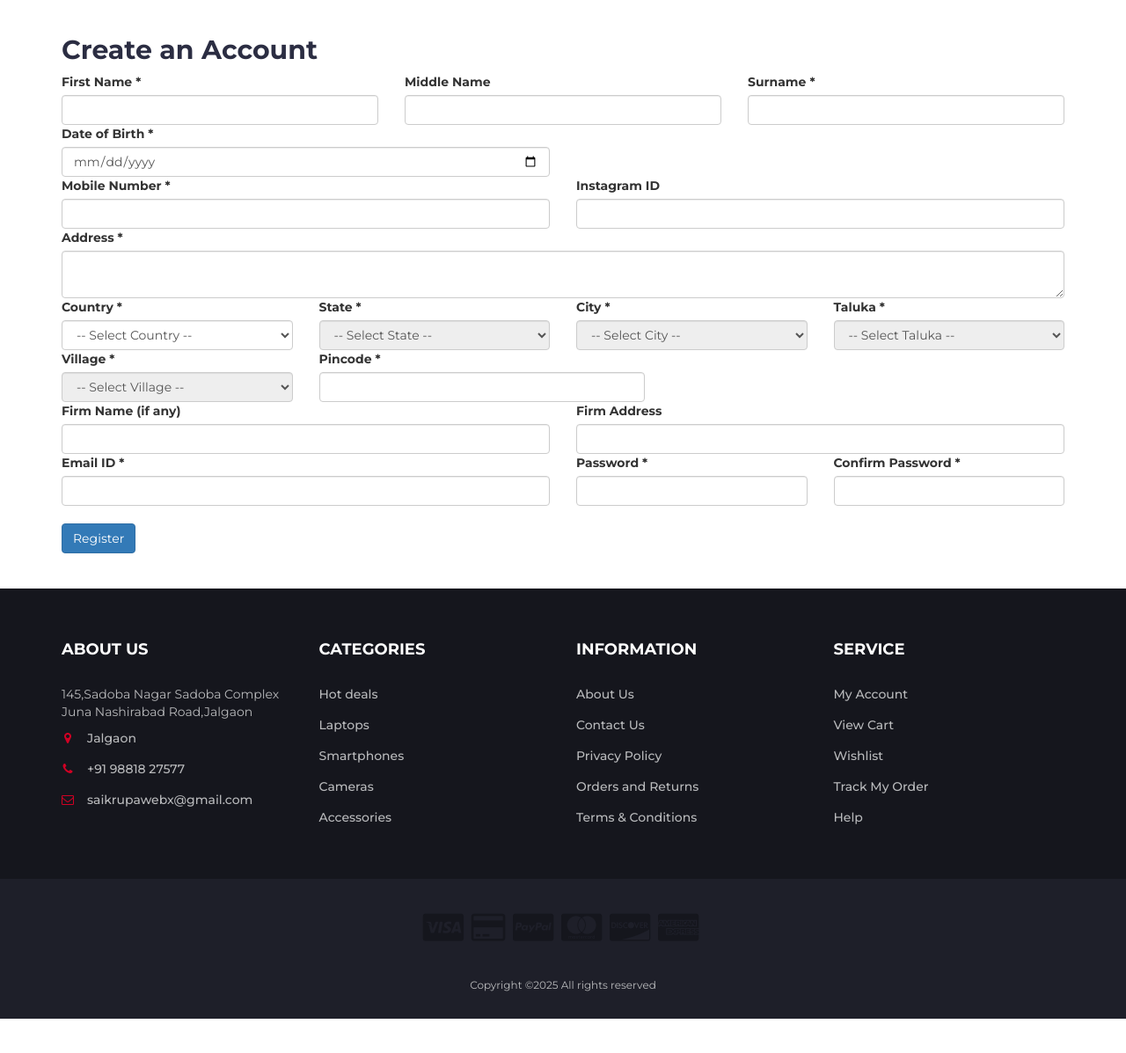
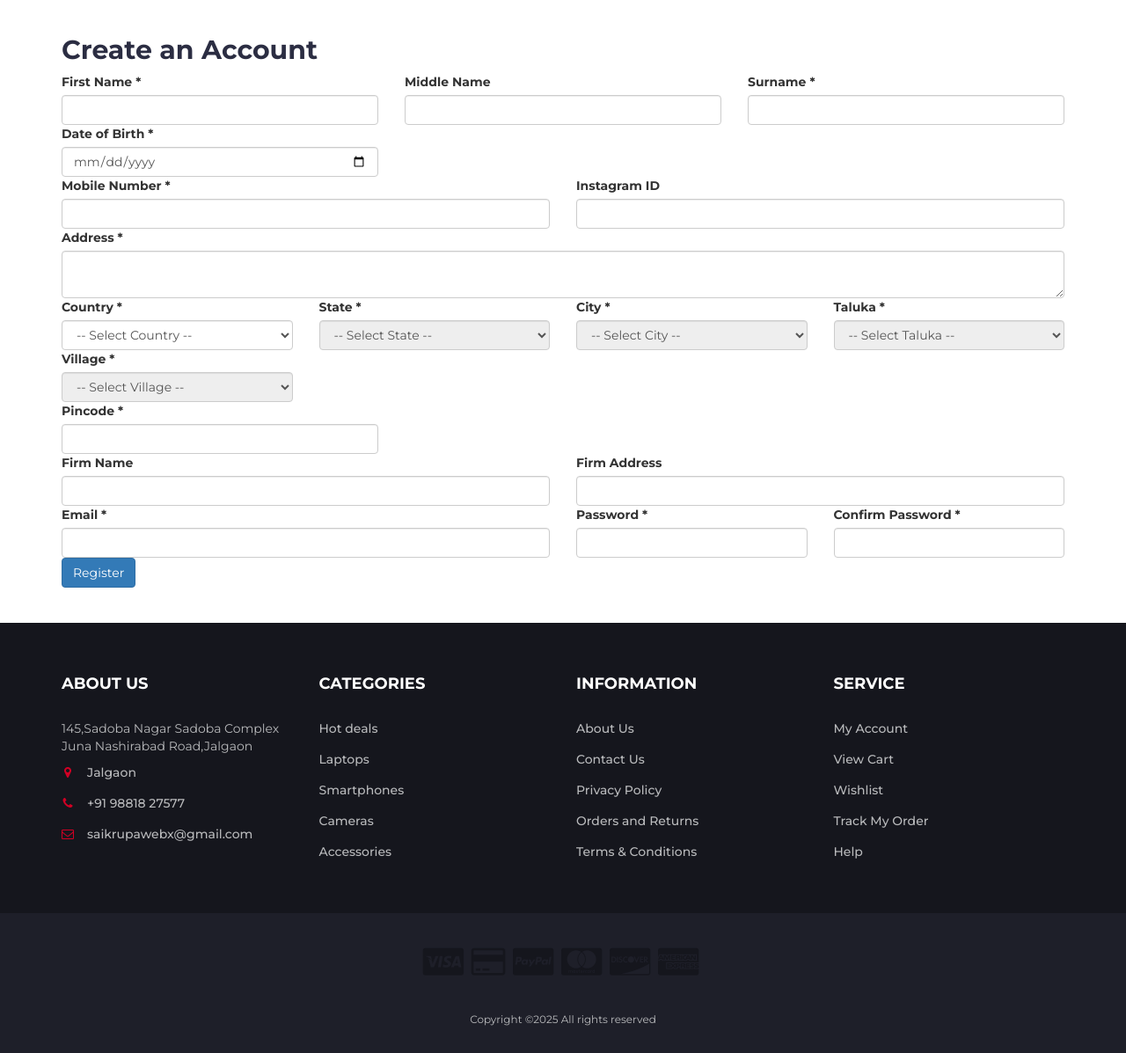
Before and after one commit to erprathamkshirsagar/Cameraoperators, a Django app: page /signup/ in a window 1280 px wide. Shown: the part 168-1365 px from the top of the page at 88% size. Before the commit the page ends 1326 px from the top, so only its background shows below. Run offline with Django 5.2, Linux system fonts and the light colour scheme; data that the repository does not hold is empty; some libraries are stand-ins or nearby versions.

Commit message:
Updated settings, gallery, index, signup templates and views

```diff
--- a/Cameraoperators/settings.py
+++ b/Cameraoperators/settings.py
@@ -144,3 +144,5 @@ MEDIA_ROOT = os.path.join(BASE_DIR, 'media')
 ALLOWED_HOSTS = ['*']
 # settings.py
 GEOIP_PATH = BASE_DIR / "geoip"
+DATA_UPLOAD_MAX_MEMORY_SIZE = 209715200   # 200 MB
+FILE_UPLOAD_MAX_MEMORY_SIZE = 209715200   # 200 MB
--- a/Mainproject/templates/signup.html
+++ b/Mainproject/templates/signup.html
@@ -9,57 +9,66 @@
 	<br>
 	<br>
 <!-- REGISTER FORM -->
-<div class="container mt-4">
+<div class="container mt-4 mb-5">
     <h2 class="mb-4">Create an Account</h2>
-    <form method="post" action="">
+
+    <form method="post" novalidate>
         {% csrf_token %}
 
-        <!-- Personal Details -->
+        <!-- ================= Personal Details ================= -->
         <div class="row">
             <div class="col-md-4 mb-3">
-                <label for="first_name">First Name *</label>
-                <input type="text" class="form-control" name="first_name" id="first_name" required>
+                <label class="form-label">First Name *</label>
+                <input type="text" class="form-control" name="first_name" required>
             </div>
+
             <div class="col-md-4 mb-3">
-                <label for="middle_name">Middle Name</label>
-                <input type="text" class="form-control" name="middle_name" id="middle_name">
+                <label class="form-label">Middle Name</label>
+                <input type="text" class="form-control" name="middle_name">
             </div>
+
             <div class="col-md-4 mb-3">
-                <label for="surname">Surname *</label>
-                <input type="text" class="form-control" name="surname" id="surname" required>
+                <label class="form-label">Surname *</label>
+                <input type="text" class="form-control" name="surname" required>
             </div>
         </div>
 
         <div class="row">
-            <div class="col-md-6 mb-3">
-                <label for="dob">Date of Birth *</label>
-                <input type="date" class="form-control" name="dob" id="dob" required>
+            <div class="col-md-4 mb-3">
+                <label class="form-label">Date of Birth *</label>
+                <input type="date" class="form-control" name="dob" required>
             </div>
         </div>
 
-        <!-- Contact Details -->
+        <!-- ================= Contact Details ================= -->
         <div class="row">
             <div class="col-md-6 mb-3">
-                <label for="mobile">Mobile Number *</label>
-                <input type="text" class="form-control" name="mobile" id="mobile" required>
+                <label class="form-label">Mobile Number *</label>
+                <input type="text"
+                       class="form-control"
+                       name="mobile"
+                       maxlength="10"
+                       pattern="\d{10}"
+                       title="Enter 10 digit mobile number"
+                       required>
             </div>
+
             <div class="col-md-6 mb-3">
-                <label for="insta_id">Instagram ID</label>
-                <input type="text" class="form-control" name="insta_id" id="insta_id">
+                <label class="form-label">Instagram ID</label>
+                <input type="text" class="form-control" name="insta_id">
             </div>
         </div>
 
-        <!-- Address -->
+        <!-- ================= Address ================= -->
         <div class="mb-3">
-            <label for="address">Address *</label>
-            <textarea class="form-control" name="address" id="address" rows="2" required></textarea>
+            <label class="form-label">Address *</label>
+            <textarea class="form-control" name="address" rows="2" required></textarea>
         </div>
 
-        <!-- Location Selection -->
+        <!-- ================= Location ================= -->
        <div class="row">
-            <!-- Country -->
     <div class="col-md-3 mb-3">
-                <label for="country">Country *</label>
+        <label class="form-label">Country *</label>
         <select class="form-control" name="country" id="country" required>
             <option value="">-- Select Country --</option>
             {% for country in countries %}
@@ -68,85 +77,167 @@
         </select>
     </div>
 
-            <!-- State -->
     <div class="col-md-3 mb-3">
-                <label for="state">State *</label>
+        <label class="form-label">State *</label>
         <select class="form-control" name="state" id="state" required disabled>
             <option value="">-- Select State --</option>
         </select>
     </div>
 
-            <!-- City -->
     <div class="col-md-3 mb-3">
-                <label for="city">City *</label>
+        <label class="form-label">City *</label>
         <select class="form-control" name="city" id="city" required disabled>
             <option value="">-- Select City --</option>
         </select>
     </div>
 
-            <!-- Taluka -->
     <div class="col-md-3 mb-3">
-                <label for="taluka">Taluka *</label>
+        <label class="form-label">Taluka *</label>
         <select class="form-control" name="taluka" id="taluka" required disabled>
             <option value="">-- Select Taluka --</option>
         </select>
     </div>
 
-            <!-- Village -->
-            <div class="col-md-3 mb-3 mt-3">
-                <label for="village">Village *</label>
+    <div class="col-md-3 mb-3">
+        <label class="form-label">Village *</label>
         <select class="form-control" name="village" id="village" required disabled>
             <option value="">-- Select Village --</option>
         </select>
     </div>
+</div>
 
 
-        <!-- Pincode -->
+        <!-- ================= Pincode ================= -->
         <div class="row">
             <div class="col-md-4 mb-3">
-                <label for="pincode">Pincode *</label>
-                <input type="text" class="form-control" name="pincode" id="pincode" maxlength="6" pattern="\d{6}"
-                       title="Enter 6 digit Pincode" required>
-            </div>
+                <label class="form-label">Pincode *</label>
+                <input type="text"
+                       class="form-control"
+                       name="pincode"
+                       maxlength="6"
+                       pattern="\d{6}"
+                       title="Enter 6 digit pincode"
+                       required>
             </div>
         </div>
 
-
-        <!-- Firm Details -->
+        <!-- ================= Firm Details ================= -->
         <div class="row">
             <div class="col-md-6 mb-3">
-                <label for="firm_name">Firm Name (if any)</label>
-                <input type="text" class="form-control" name="firm_name" id="firm_name">
+                <label class="form-label">Firm Name</label>
+                <input type="text" class="form-control" name="firm_name">
             </div>
+
             <div class="col-md-6 mb-3">
-                <label for="firm_address">Firm Address</label>
-                <input type="text" class="form-control" name="firm_address" id="firm_address">
+                <label class="form-label">Firm Address</label>
+                <input type="text" class="form-control" name="firm_address">
             </div>
         </div>
 
-        <!-- Login Credentials -->
+        <!-- ================= Login Credentials ================= -->
         <div class="row">
             <div class="col-md-6 mb-3">
-                <label for="email">Email ID *</label>
-                <input type="email" class="form-control" name="email" id="email" required>
+                <label class="form-label">Email *</label>
+                <input type="email" class="form-control" name="email" required>
             </div>
+
             <div class="col-md-3 mb-3">
-                <label for="password">Password *</label>
-                <input type="password" class="form-control" name="password" id="password" required>
+                <label class="form-label">Password *</label>
+                <input type="password" class="form-control" name="password" required>
             </div>
+
             <div class="col-md-3 mb-3">
-                <label for="confirm_password">Confirm Password *</label>
-                <input type="password" class="form-control" name="confirm_password" id="confirm_password" required>
+                <label class="form-label">Confirm Password *</label>
+                <input type="password" class="form-control" name="confirm_password" required>
             </div>
         </div>
-<br>
-        <button type="submit" class="btn btn-primary mt-3">Register</button>
+
+        <!-- ================= Submit ================= -->
+        <button type="submit" class="btn btn-primary mt-3 px-4">
+            Register
+        </button>
     </form>
 </div>
 <!-- /REGISTER FORM -->
 
-
 	<br>
 	<br>
+<script>
+const stateSel   = document.getElementById("state");
+const citySel    = document.getElementById("city");
+const talukaSel  = document.getElementById("taluka");
+const villageSel = document.getElementById("village");
+
+/* ---------- COUNTRY → STATE ---------- */
+document.getElementById("country").addEventListener("change", function () {
+    const countryId = this.value;
+
+    reset(stateSel, "-- Select State --");
+    reset(citySel, "-- Select City --");
+    reset(talukaSel, "-- Select Taluka --");
+    reset(villageSel, "-- Select Village --");
+
+    if (!countryId) return;
+
+    fetch(`/ajax/load-states/?country_id=${countryId}`)
+        .then(res => res.json())
+        .then(data => fill(stateSel, data));
+});
+
+/* ---------- STATE → CITY ---------- */
+stateSel.addEventListener("change", function () {
+    const stateId = this.value;
+
+    reset(citySel, "-- Select City --");
+    reset(talukaSel, "-- Select Taluka --");
+    reset(villageSel, "-- Select Village --");
+
+    if (!stateId) return;
+
+    fetch(`/ajax/load-cities/?state_id=${stateId}`)
+        .then(res => res.json())
+        .then(data => fill(citySel, data));
+});
+
+/* ---------- CITY → TALUKA ---------- */
+citySel.addEventListener("change", function () {
+    const cityId = this.value;
+
+    reset(talukaSel, "-- Select Taluka --");
+    reset(villageSel, "-- Select Village --");
+
+    if (!cityId) return;
+
+    fetch(`/ajax/load-talukas/?city_id=${cityId}`)
+        .then(res => res.json())
+        .then(data => fill(talukaSel, data));
+});
+
+/* ---------- TALUKA → VILLAGE ---------- */
+talukaSel.addEventListener("change", function () {
+    const talukaId = this.value;
+
+    reset(villageSel, "-- Select Village --");
+
+    if (!talukaId) return;
+
+    fetch(`/ajax/load-villages/?taluka_id=${talukaId}`)
+        .then(res => res.json())
+        .then(data => fill(villageSel, data));
+});
+
+/* ---------- Helper Functions ---------- */
+function reset(select, label) {
+    select.innerHTML = `<option value="">${label}</option>`;
+    select.disabled = true;
+}
+
+function fill(select, items) {
+    select.disabled = false;
+    items.forEach(item => {
+        select.innerHTML += `<option value="${item.id}">${item.name}</option>`;
+    });
+}
+</script>
 
 {% endblock %}
--- a/Mainproject/views.py
+++ b/Mainproject/views.py
@@ -2,7 +2,6 @@ from django.shortcuts import render, redirect, get_object_or_404
 from django.http import JsonResponse
 from django.views.decorators.csrf import csrf_exempt
 from django.contrib import messages
-from django.contrib.auth.models import User
 from django.contrib.auth.hashers import make_password, check_password
 from django.contrib.gis.geoip2 import GeoIP2
 from django.db.models import Count, Q
@@ -232,6 +231,34 @@ def dashboard(request):
     all_page_obj = all_paginator.get_page(request.GET.get('page'))  # Pagination for All Products
     header_data = get_header_data(request) # Ensure this function is imported or defined
 
+    # ---------------- Freelancers ----------------
+    freelancers_qs = (
+        UserRegistration.objects
+        .filter(profile_status="verified")
+        .prefetch_related('skills', 'skills__category')
+        .order_by('?')[:12]   # random for homepage slider
+    )
+
+    freelancer_list = []
+
+    for f in freelancers_qs:
+
+        # ✅ Get best skill (highest rate)
+        skill = f.skills.order_by('-rate').first()
+
+        skill_name = skill.category.name if skill and skill.category else "Freelancer"
+        rate = skill.rate if skill and skill.rate else 0
+
+        freelancer_list.append({
+            'id': f.id,
+            'name': f"{f.first_name} {f.surname}",
+            'skill': skill_name,
+            'rate': rate,
+            'image': f.profile_image.url if f.profile_image else '/static/img/default-user.png',
+            'profile_status': f.profile_status,
+        })
+
+
 
     context = {
         'sell_products': sell_page_obj,
@@ -239,6 +266,7 @@ def dashboard(request):
         'resell_products': resell_page_obj,
         'all_products': all_page_obj,  # Pass all products to the template
         'categories': categories,
+        'freelancers': freelancer_list,
         'product_categories': product_categories,
         'selected_category': selected_category,
         'product_type': product_type,  # Pass the selected type to the template
@@ -1130,36 +1158,57 @@ class AddPostView(View):
         return redirect('somewhere')  # redirect after successful post
 
 def gallery(request):
+    # Get the logged-in user ID from session
     user_id = request.session.get("user_id")
     if not user_id:
         messages.error(request, "Please login first.")
         return redirect("login")
 
+    # Get the user object or 404
     user = get_object_or_404(UserRegistration, id=user_id)
 
     if request.method == 'POST':
         files = request.FILES.getlist('media')
+
         if not files:
             messages.error(request, "Please select files to upload.")
         else:
+            # Validate each file's size and type (optional but recommended)
+            video_extensions = ['.mp4', '.webm', '.ogg']
+            max_video_size = 200 * 1024 * 1024  # 200 MB
+            max_photo_size = 20 * 1024 * 1024   # 20 MB
+
+            for f in files:
+                filename = f.name.lower()
+                is_video = any(filename.endswith(ext) for ext in video_extensions)
+
+                # Validate file size based on type
+                max_size = max_video_size if is_video else max_photo_size
+                if f.size > max_size:
+                    file_type = "video" if is_video else "photo"
+                    messages.error(request, f"{file_type.capitalize()} '{f.name}' exceeds the maximum allowed size of {max_size // (1024*1024)} MB.")
+                    return redirect('gallery')
+
+            # Save valid files
             for f in files:
                 GalleryItem.objects.create(user=user, media=f)
+
             messages.success(request, f"{len(files)} file(s) uploaded successfully!")
             return redirect('gallery')
 
+    # Retrieve user's gallery items ordered by latest first
     gallery_items = GalleryItem.objects.filter(user=user).order_by('-uploaded_at')
 
-    # Mark videos
+    # Mark which items are videos (for template display logic)
     video_extensions = ['.mp4', '.webm', '.ogg']
     for item in gallery_items:
         filename = item.media.name.lower()
         item.is_video = any(filename.endswith(ext) for ext in video_extensions)
 
-    # Get additional context
-    context = get_header_data(request)
+    # Additional context for rendering the page
+    context = get_header_data(request)  # assuming this returns a dict
     categories = Category.objects.filter(parent__isnull=True)  # main categories
 
-    # Merge everything into context dictionary
     context.update({
         'gallery_items': gallery_items,
         'categories': categories,
```
Also changed, not shown: Mainproject/templates/gallery.html (+14 -0 lines), Mainproject/templates/index.html (+32 -73 lines). Lines whose indentation alone changed are shown as unchanged.
